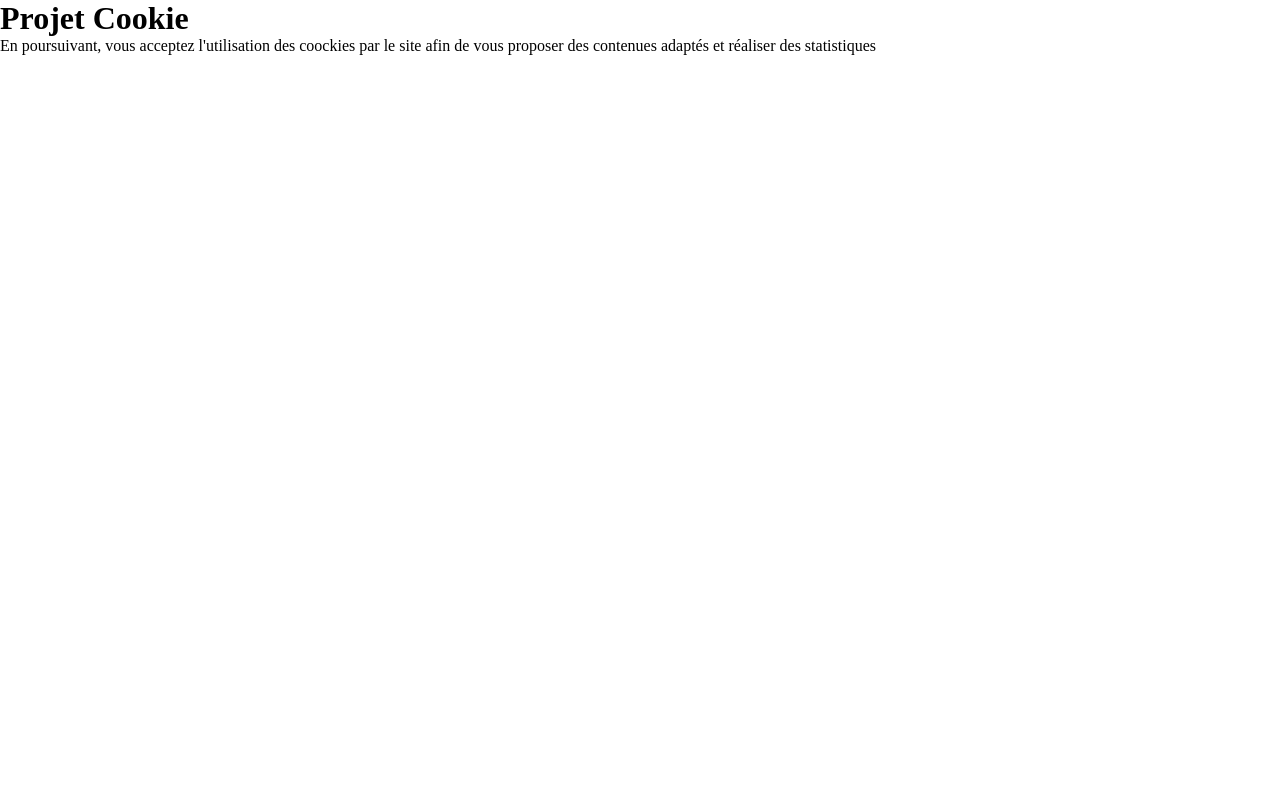
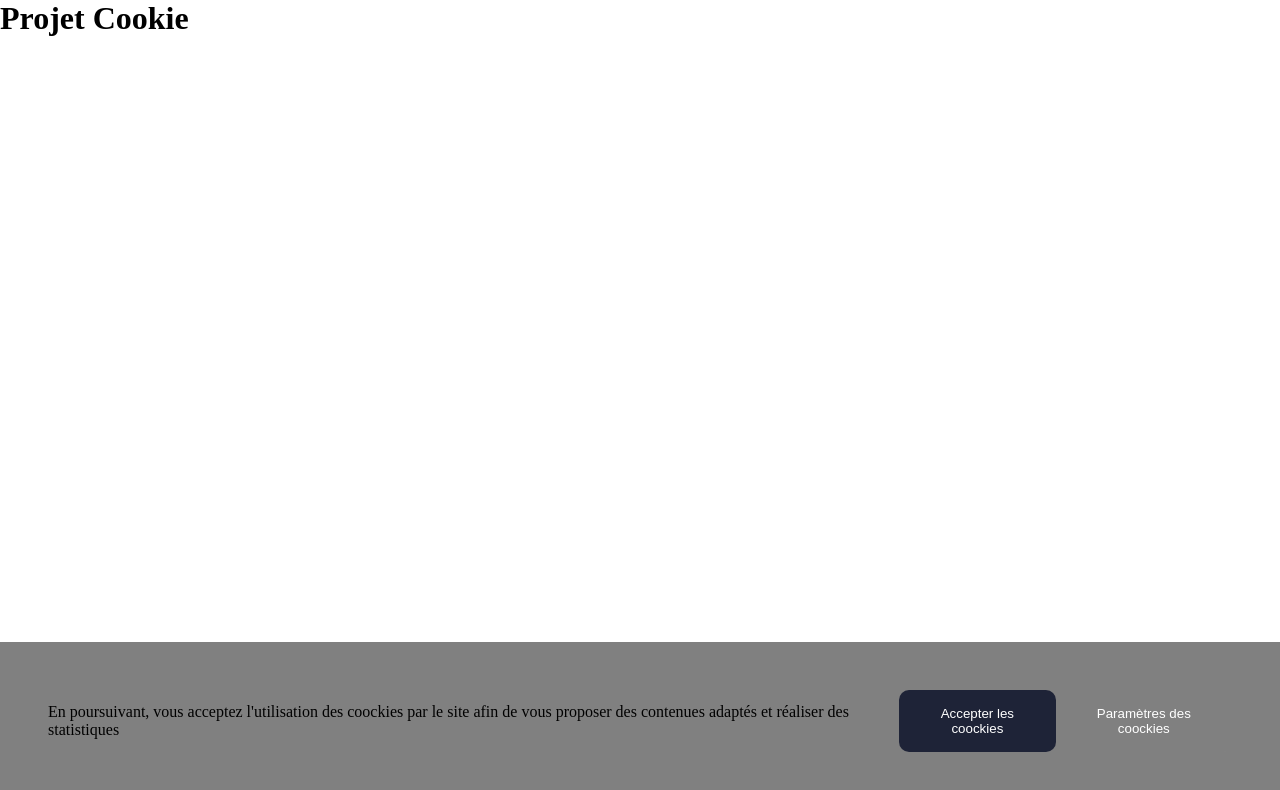
Before and after one commit to VincentELKHOULY/JS_Exercices, a plain HTML site: page Banniere/index.html in a window 1280 px wide. Drawn offline with Linux system fonts and the light colour scheme.

Commit message:
Ajout du HTML et css de la banniere

```diff
--- a/Banniere/index.html
+++ b/Banniere/index.html
@@ -16,6 +16,10 @@
           statistiques
         </p>
       </div>
+      <div class="coockies-btn">
+        <button class="btn btn-success">Accepter les coockies</button>
+        <button class="btn btn-deny">Paramètres des coockies</button>
+      </div>
     </div>
     <script src="script.js"></script>
   </body>
--- a/Banniere/style.css
+++ b/Banniere/style.css
@@ -3,3 +3,33 @@
     margin: 0;
     box-sizing: border-box;
 }
+
+.coockies {
+    position: fixed;
+    bottom: 0;
+    left: 0;
+    width: 100%; /*necessaire de préciser une width si position = fixed*/
+    background-color: grey;
+    display: flex;
+    justify-content: space-between;
+    align-items: center;
+    padding: 3rem;
+    opacity: 1; /*Modification de cette valeur en JS*/
+}
+.coockies-btn {
+    display: flex;
+}
+.btn {
+    color: white;
+    padding: 1rem;
+    border: none;
+    border-radius: 10px;
+}
+
+.btn.btn-success {
+    background-color: #1E2337;
+}
+
+.btn.btn-deny {
+    background-color : grey;
+}
```
